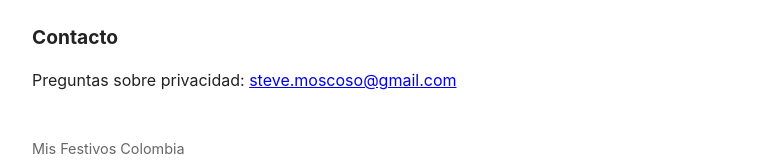
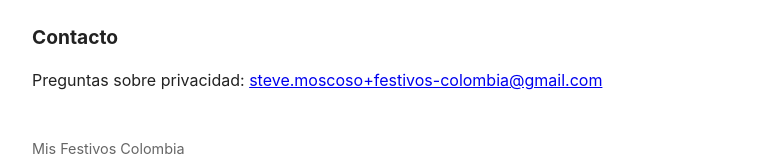
Before and after one commit to steveazul87/festivos-colombia-privacy, a plain HTML site: page index.html in a window 1280 px wide. Shown: the part 1467-1627 px from the top of the page, without its empty margins (258-1018 px from the left). Drawn offline with Linux system fonts and the light colour scheme.

Commit message:
Use app-specific Gmail contact alias

```diff
--- a/index.html
+++ b/index.html
@@ -61,7 +61,7 @@ menores.</p>
 <p>Si esta política cambia, se actualizará esta misma página con la nueva fecha.</p>
 
 <h2>Contacto</h2>
-<p>Preguntas sobre privacidad: <a href="mailto:steve.moscoso@gmail.com">steve.moscoso@gmail.com</a></p>
+<p>Preguntas sobre privacidad: <a href="mailto:steve.moscoso+festivos-colombia@gmail.com">steve.moscoso+festivos-colombia@gmail.com</a></p>
 
 <footer>Mis Festivos Colombia</footer>
 </body>
```
